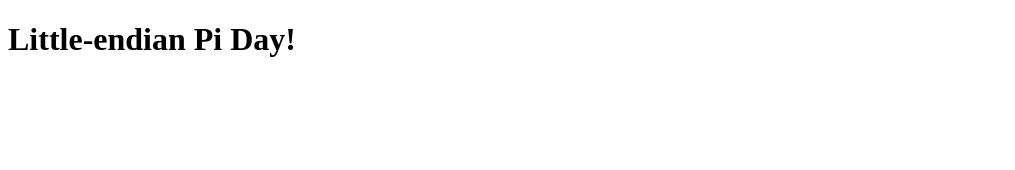
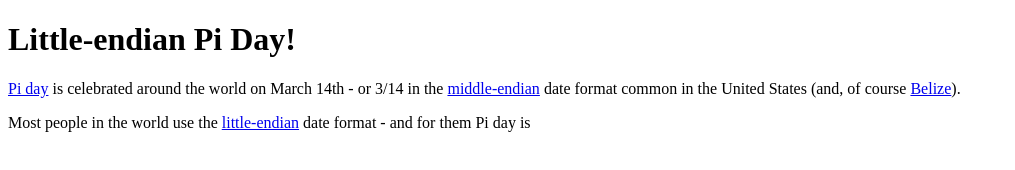
Before and after one commit to eadmundo/little-endian-pi-day, a React app: page templates/index.html in a window 1280 px wide. Shown: the whole page, without its empty margins (0-1015 px from the left). Built offline with nearby package versions, Linux system fonts and the light colour scheme.

Commit message:
explain little-endian Pi day a bit

```diff
--- a/templates/index.html
+++ b/templates/index.html
@@ -7,7 +7,12 @@
     <body>
         <div id="main">
             <h1>Little-endian Pi Day!</h1>
-            <h2 id="when"></h2>
+            <p>
+                <a href="http://www.piday.org">Pi day</a> is celebrated around the world on March 14th - or 3/14 in the <a href="https://en.wikipedia.org/wiki/Endianness#Middle-endian">middle-endian</a> date format common in the United States (and, of course <a href="https://en.wikipedia.org/wiki/Date_format_by_country">Belize</a>).
+            </p>
+            <p>
+                Most people in the world use the <a href="https://en.wikipedia.org/wiki/Endianness">little-endian</a> date format - and for them Pi day is <h2 id="when"></h2>
+            </p>
             <div id="timer"></div>
         </div>
     </body>
```
